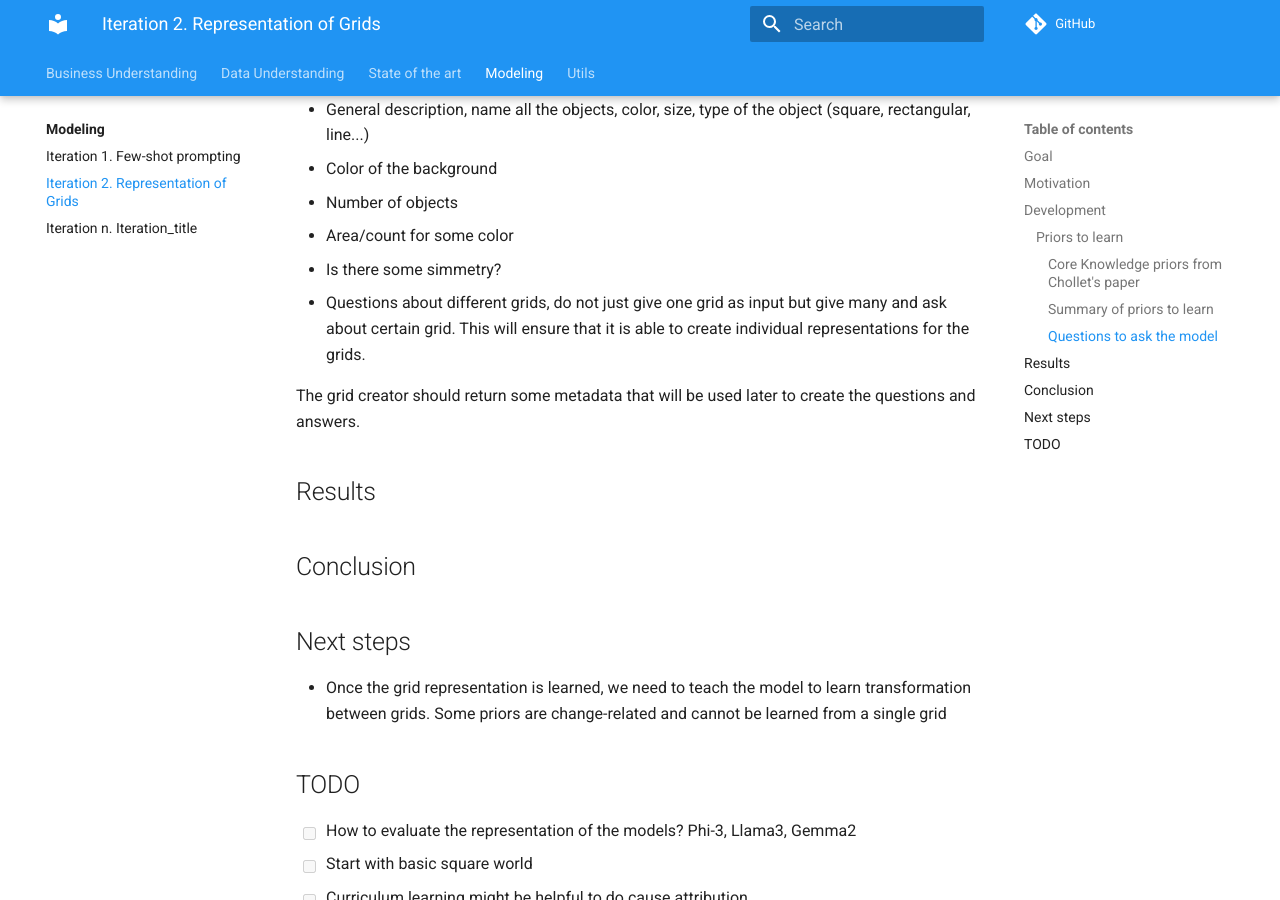
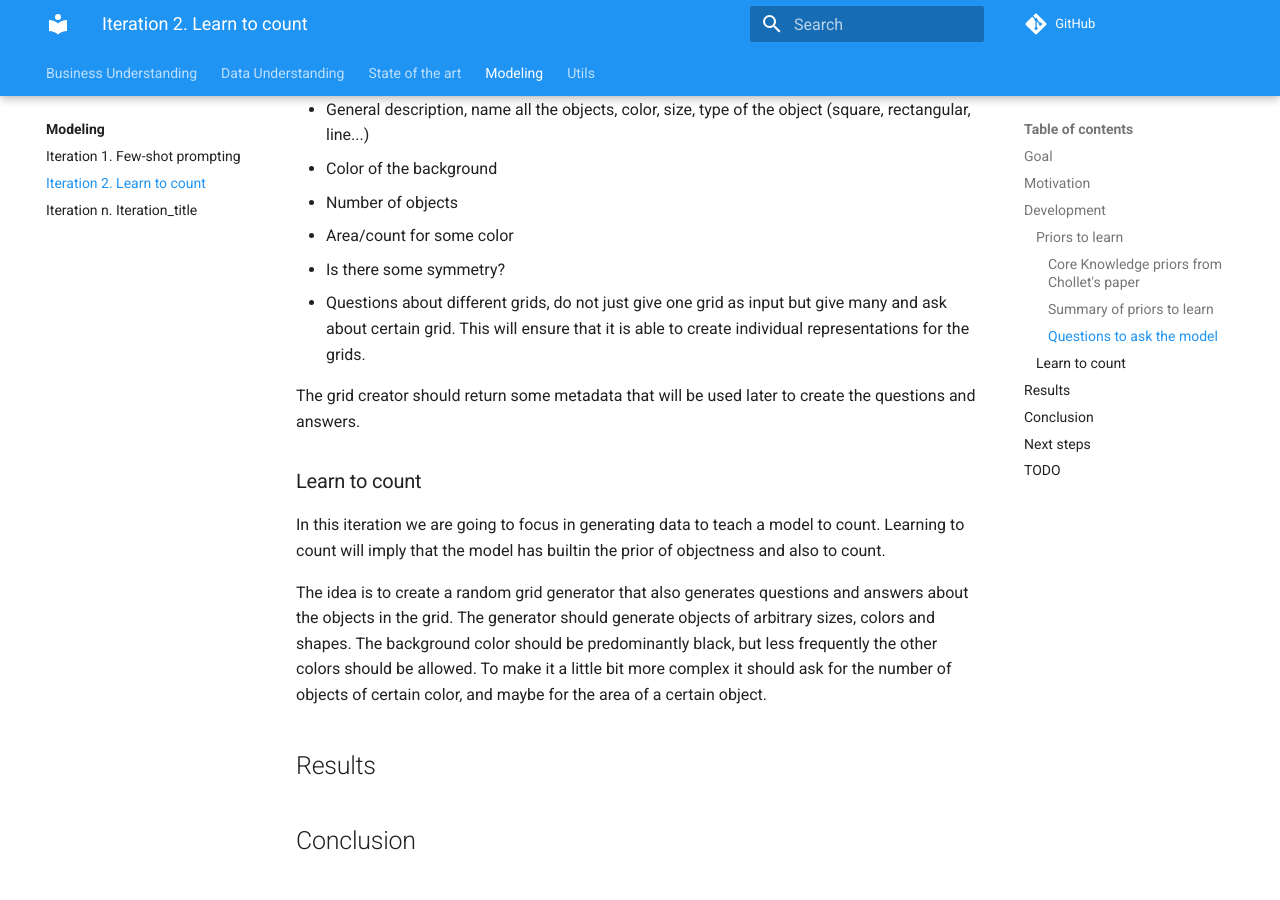
Before and after one commit to zhengjunyao-work/arc24, an MkDocs documentation site: the page built from docs/modeling/Iteration_02_learn_to_count.md, in a window 1280 px wide and 900 px high, scrolled down 2036 px. Built offline with MkDocs 1.6.1 and Material for MkDocs 9.7.7, drawn with Linux system fonts in a browser that asks for light colours; comment, search, counter and statistics services are not loaded; some of the changed text lies outside the part shown.

Commit message:
rescoped iteration 2

```diff
--- a/docs/modeling/Iteration_02_grid_representation.md
+++ b/docs/modeling/Iteration_02_learn_to_count.md
@@ -1,10 +1,10 @@
-# Iteration 2. Representation of Grids
+# Iteration 2. Learn to count
 
 _22-07-2024_
 
 ## Goal
 
-Can we teach a model to learn a representation of the grids?
+Can we teach a model to learn a to count objects in a grid?
 
 ## Motivation
 
@@ -64,10 +64,20 @@ harmful. What I have find is that we might have to look at the images from the c
 - Color of the background
 - Number of objects
 - Area/count for some color
-- Is there some simmetry?
+- Is there some symmetry?
 - Questions about different grids, do not just give one grid as input but give many and ask about certain grid. This will ensure that it is able to create individual representations for the grids.
 
 The grid creator should return some metadata that will be used later to create the questions and answers.
+
+### Learn to count
+
+In this iteration we are going to focus in generating data to teach a model to count. Learning to count
+will imply that the model has builtin the prior of objectness and also to count.
+
+The idea is to create a random grid generator that also generates questions and answers about the objects
+in the grid. The generator should generate objects of arbitrary sizes, colors and shapes. The background color should
+be predominantly black, but less frequently the other colors should be allowed. To make it a little bit
+more complex it should ask for the number of objects of certain color, and maybe for the area of a certain object.
 
 ## Results
 
```
